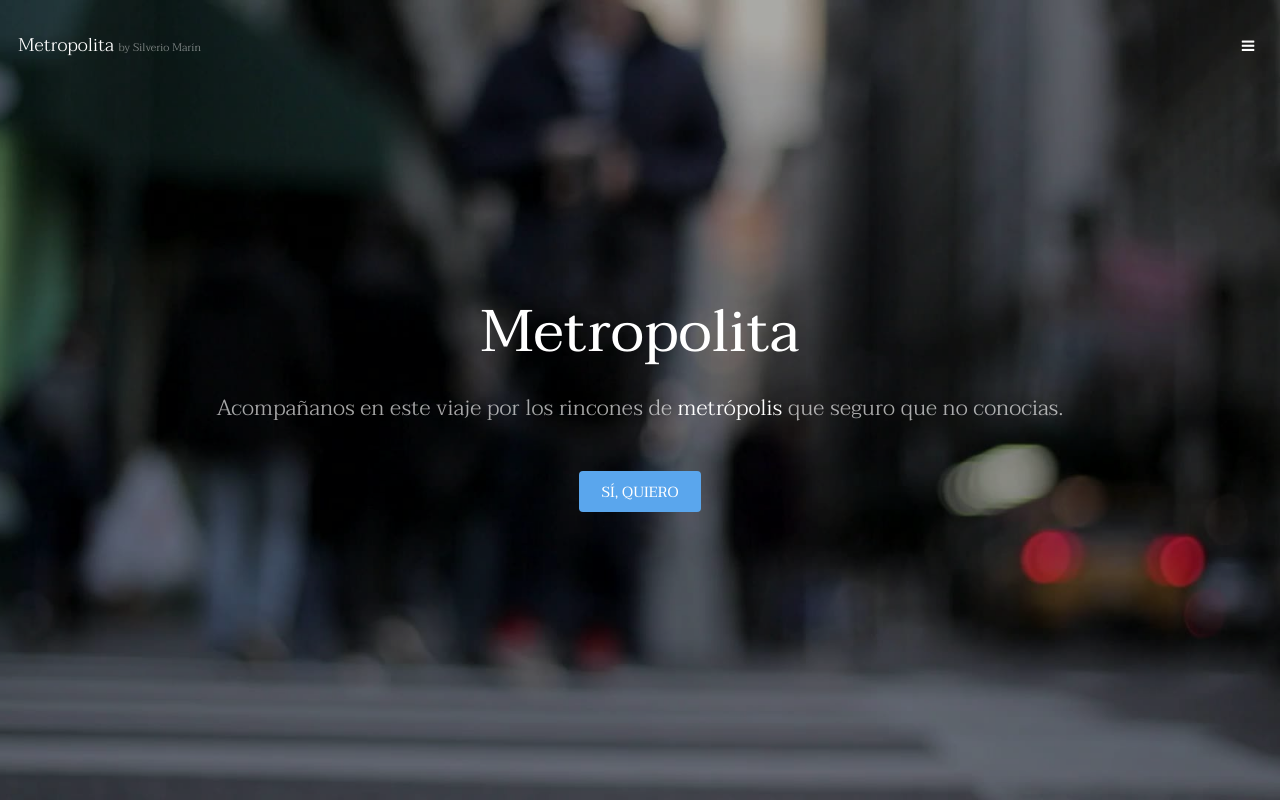
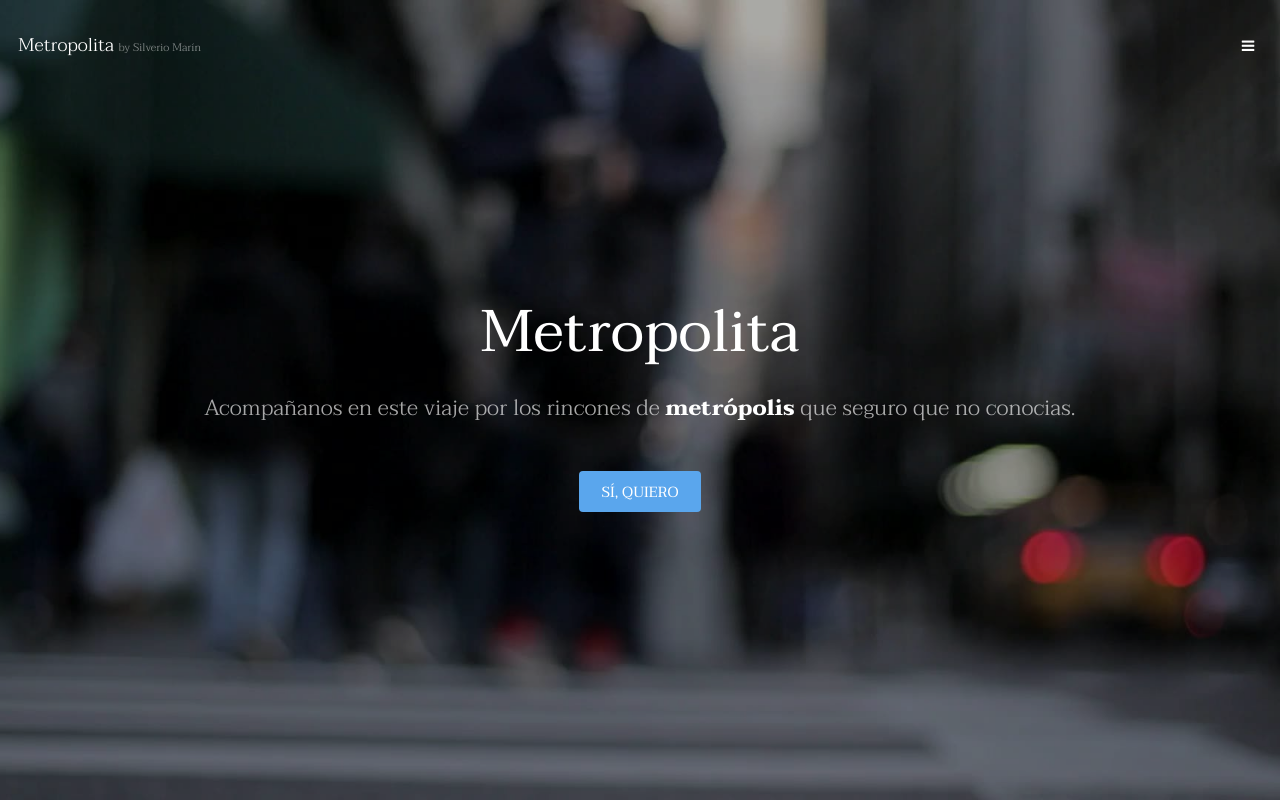
Before and after one commit to smarinwm/04_REP_METROPOLITA, a plain HTML site: page index.html in a window 1280 px wide. Shown: the top 800 px of the page. Drawn offline with Linux system fonts and the light colour scheme.

Commit message:
Negrita fuerte blanco en la frase de portada por SUSANA

```diff
--- a/assets/css/main.css
+++ b/assets/css/main.css
@@ -3830,6 +3830,7 @@
 					width: 100%;
 				}
 
+
 		}
 
 		@media screen and (max-width: 480px) {
@@ -4228,3 +4229,4 @@
 
 		}
 		#three, #four, #footer section {display:none}
+		#banner b{color:white;font-weight:900; !important}
--- a/index.html
+++ b/index.html
@@ -37,7 +37,7 @@
 			<section id="banner" data-video="images/banner">
 				<div class="inner">
 					<h1>Metropolita</h1>
-					<p>Acompañanos en este viaje por los rincones de <a href="https://templated.co/">metrópolis</a> que seguro que no conocias.</p>
+					<p>Acompañanos en este viaje por los rincones de <b>metrópolis</b> que seguro que no conocias.</p>
 					<a href="#one" class="button special scrolly">Sí, quiero</a>
 				</div>
 			</section>
```
